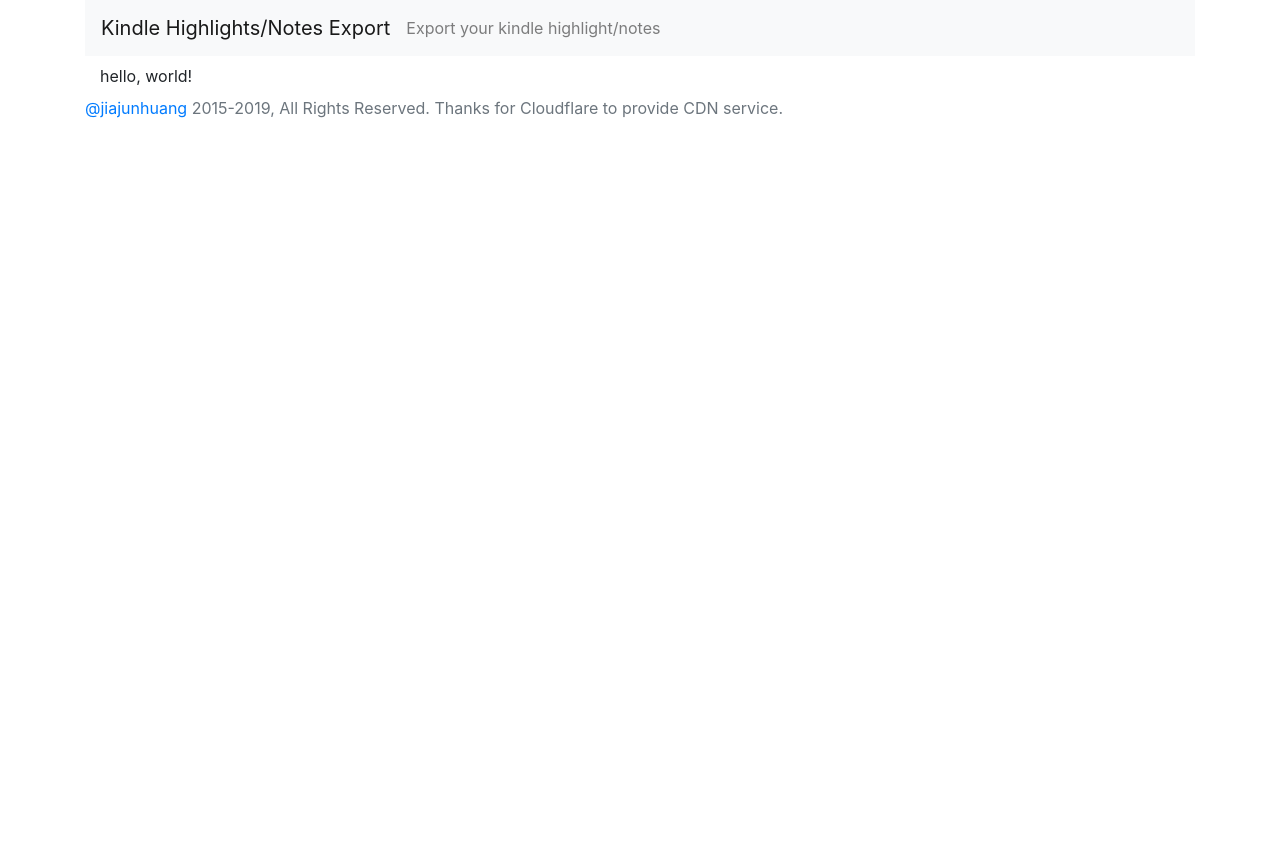
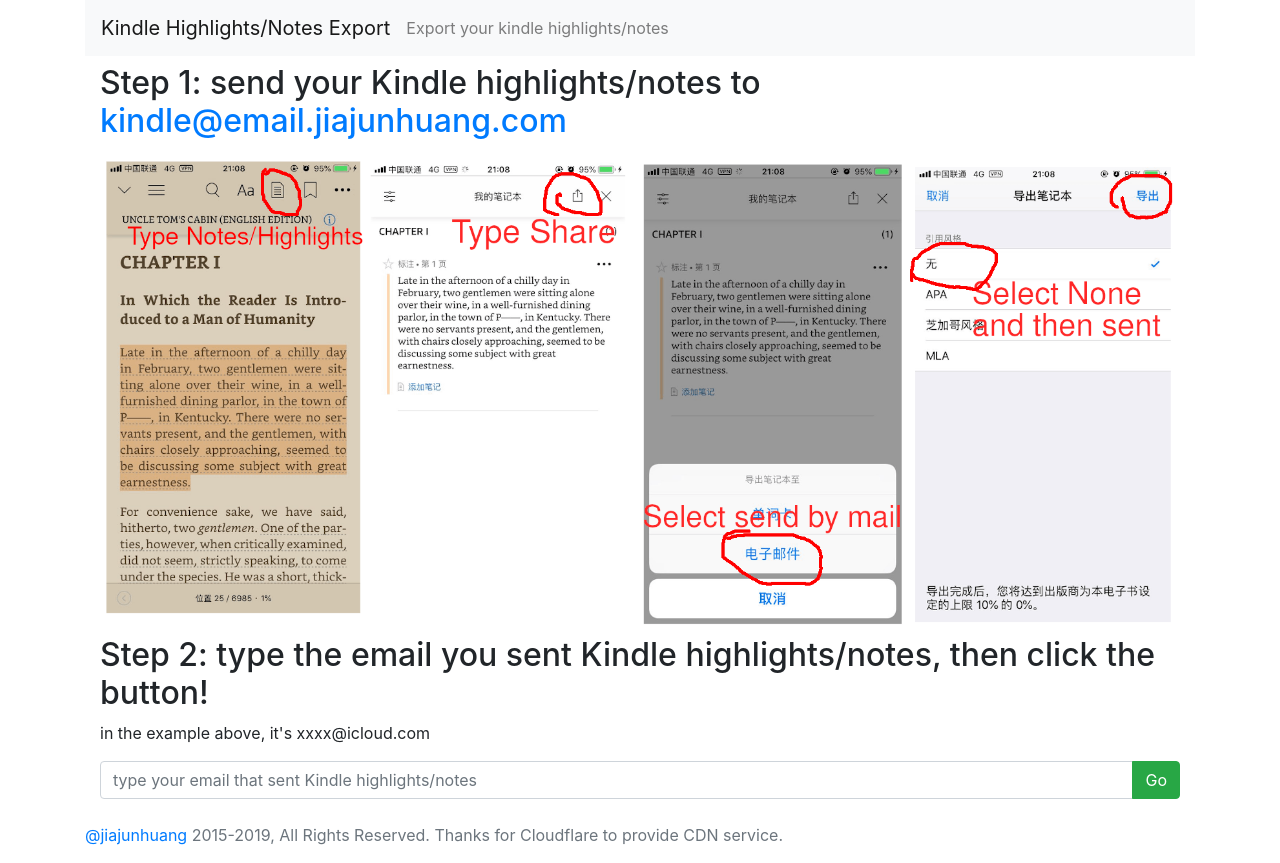
Before and after one commit to jiajunhuang/pytemplate, a Flask app: page / in a window 1280 px wide. Before the commit the page ends 118 px from the top, so only its background shows below. Run offline with Flask 2, Linux system fonts and the light colour scheme; some libraries are stand-ins or nearby versions.

Commit message:
add demo image

```diff
--- a/config.py
+++ b/config.py
@@ -11,7 +11,7 @@
         # 配置，一般是全局变量
         self.FLASK_CONFIG = {
             "SITE_NAME": os.getenv("SITE_NAME", "Kindle Highlights/Notes Export"),
-            "SITE_SLOGAN": os.getenv("SITE_SLOGAN", "Export your kindle highlight/notes"),
+            "SITE_SLOGAN": os.getenv("SITE_SLOGAN", "Export your kindle highlights/notes"),
             "GA_CODE": os.getenv("GA_CODE"),  # Google Analytics Code
             "DISABLE_AD": os.getenv("DISABLE_AD") == "True",
         }
--- a/templates/index.html
+++ b/templates/index.html
@@ -1,10 +1,34 @@
 {% extends "base.html" %}
 
 {% block include_meta %}
-<meta name="keywords" content="kindle,notes,export,highlights,online">
-<meta name="description" content="Jiajun's Toolset, an online service that help you to export your kindle notes/highlights to markdown/json/plaintext">
+<meta name="keywords" content="kindle,notes,export,highlights,online,kindle笔记,导出">
+<meta name="description" content="an online service that help you to export your kindle notes/highlights to markdown/json/plaintext">
 {% endblock %}
 
 {% block content %}
-hello, world!
+<h2>Step 1: send your Kindle highlights/notes to <a href="mailto:kindle@email.jiajunhuang.com">kindle@email.jiajunhuang.com</a></h2>
+<img class="img-fluid" src="/static/share.png" alt="export your kindle highlights/notes to text step by step"></img>
+<h2>Step 2: type the email you sent Kindle highlights/notes, then click the button!</h2>
+<p>in the example above, it's xxxx@icloud.com</p>
+<div class="input-group mb-3">
+    <input id="email" type="text" class="form-control" placeholder="type your email that sent Kindle highlights/notes">
+    <div class="input-group-append">
+        <button class="btn btn-success" type="button" id="see_notes">Go</button>
+    </div>
+</div>
 {% endblock %}
+
+{% block include_js %}
+<script>
+    $(function() {
+        $("#see_notes").click(function() {
+            var email = $("#email").val();
+            if (email == "") {
+                alert("type your email first");
+                return
+            }
+            window.location.href = "/kindle/" + email;
+        })
+    })
+</script>
+{% endblock %}
--- a/templates/kindle.html
+++ b/templates/kindle.html
@@ -13,7 +13,7 @@
       <p>{{ i.rstrip() }}</p>
       {% endfor %}
       {% else %}
-      <p>Have not received your email yet(or it's too old for your email, server will delete it in 10 minutes after received), try to send it to kindle@email.jiajunhuang.com again?</p>
+      <p>Have not received your email yet, please wait a minute(or it's too old for your email, server will delete it in 10 minutes after received), try to send it to <a href="mailto:kindle@email.jiajunhuang.com">kindle@email.jiajunhuang.com</a> again?</p>
       {% endif %}
   </div>
 </div>
```
Also changed, not shown: static/share.png (added).
